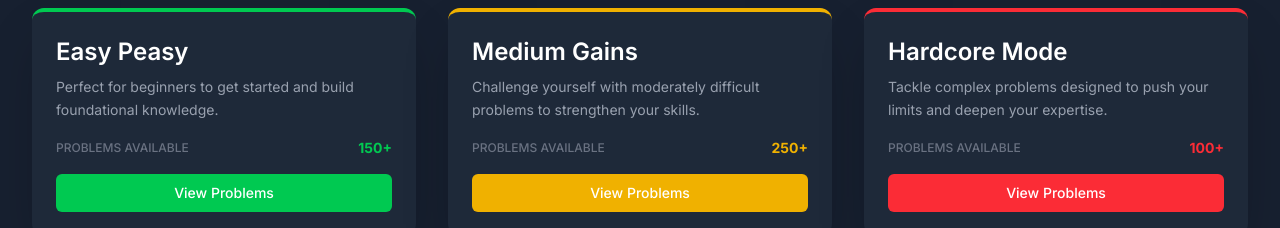
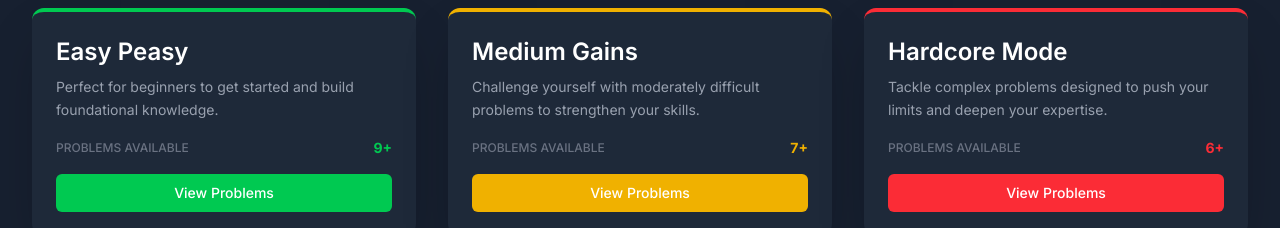
Before and after one commit to Siddharth9304/HackForge, a React (Vite) app in the folder Frontend/: page / in a window 1280 px wide. Shown: the part 1520-1748 px from the top of the page. Built offline with nearby package versions, Linux system fonts and the light colour scheme; no server answers.

Commit message:
fixed  minor bugs

```diff
--- a/Frontend/src/components/HomePage/ProblemHighlights.jsx
+++ b/Frontend/src/components/HomePage/ProblemHighlights.jsx
@@ -16,7 +16,7 @@ const ProblemHighlights = () => (
           borderColor="border-t-green-500"
           textColor="text-green-500"
           bgColor="bg-green-500"
-          problemsCount={150}
+          problemsCount={9}
         />
         <ProblemHighlightCard
           title="Medium Gains"
@@ -24,7 +24,7 @@ const ProblemHighlights = () => (
           borderColor="border-t-yellow-500"
           textColor="text-yellow-500"
           bgColor="bg-yellow-500"
-          problemsCount={250}
+          problemsCount={7}
         />
         <ProblemHighlightCard
           title="Hardcore Mode"
@@ -32,7 +32,7 @@ const ProblemHighlights = () => (
           borderColor="border-t-red-500"
           textColor="text-red-500"
           bgColor="bg-red-500"
-          problemsCount={100}
+          problemsCount={6}
         />
       </div>
     </div>
--- a/Frontend/src/components/shared/SocialButton.jsx
+++ b/Frontend/src/components/shared/SocialButton.jsx
@@ -1,6 +1,6 @@
 import React from 'react';
 
-const SocialButton = ({ providerName, icon, onClick, className }) => {
+const SocialButton = ({ providerName, icon, onClick, className, action="Sign in" }) => {
   return (
     <button
       type="button"
@@ -17,7 +17,7 @@ const SocialButton = ({ providerName, icon, onClick, className }) => {
                 }`}
     >
       <span className="mr-2 flex items-center justify-center h-5 w-5">{icon}</span>
-      Sign in with {providerName}
+      {`${action} with ${providerName}`}
     </button>
   );
 };
--- a/Frontend/src/pages/AccountPage.jsx
+++ b/Frontend/src/pages/AccountPage.jsx
@@ -85,7 +85,7 @@ const AccountPage = () => {
   const [profileImageUrl, setProfileImageUrl] = useState(user?.profileImageUrl || '');
   const [isEmailVerified, setIsEmailVerified] = useState(user?.emailVerified);
   const [googleConnected, setGoogleConnected] = useState(false);
-  const [githubConnected, setGithubConnected] = useState(true);
+  const [githubConnected, setGithubConnected] = useState(false);
   const [isVerificationLinkSent, setIsVerificationLinkSent] = useState(false);
   const [loadingEmailVerification, setLoadingEmailVerification] = useState(false);
   const [loadingSaveProfile, setLoadingSaveProfile] = useState(false);
@@ -361,7 +361,7 @@ const AccountPage = () => {
                     {...register('emailId', { required: 'Email cannot be empty' })}
                     className="w-full px-3 py-2 rounded-md focus:ring-orange-500 focus:border-orange-500 sm:text-sm bg-white dark:bg-slate-700 border border-slate-300 dark:border-slate-600"
                   />
-                  {errors.email && <p className="mt-1 text-sm text-red-500">{errors.email.message}</p>}
+                  {errors.emailId && <p className="mt-1 text-sm text-red-500">{errors.emailId.message}</p>}
                 </>
               ) : (
                 <span>{user?.emailId}</span>
@@ -477,7 +477,7 @@ const AccountPage = () => {
               alert('Disconnect Google clicked');
               setGoogleConnected(false);
             }}
-            connectedEmail={googleConnected ? 'john.doe@gmail.com' : undefined}
+            connectedEmail={googleConnected ? user?.emailId : undefined}
           />
           <ConnectionButton
             serviceName="GitHub"
@@ -491,7 +491,7 @@ const AccountPage = () => {
               alert('Disconnect GitHub clicked');
               setGithubConnected(false);
             }}
-            connectedEmail={githubConnected ? 'johndoe-gh' : undefined}
+            connectedEmail={githubConnected ? user?.username : undefined}
           />
         </div>
       </Section>
@@ -500,6 +500,7 @@ const AccountPage = () => {
       <Section title="Security">
         <div className="space-y-4">
           <button
+            onClick={() => {alert("Service currently unavailable, Please try again later.")}}
             className="w-full sm:w-auto flex items-center justify-center sm:justify-start px-6 py-3 text-sm font-medium rounded-md transition-colors
                              text-slate-700 bg-slate-200 hover:bg-slate-300
                              dark:text-white dark:bg-slate-600 dark:hover:bg-slate-500"
@@ -510,6 +511,7 @@ const AccountPage = () => {
             <h3 className="font-medium text-slate-800 dark:text-slate-100 mb-1">Two-Factor Authentication (2FA)</h3>
             <p className="text-sm text-slate-600 dark:text-slate-400 mb-3">Add an extra layer of security to your account.</p>
             <button
+              onClick={() => {alert("Service currently unavailable, Please try again later.")}}
               className="px-4 py-2 text-sm font-medium rounded-md border transition-colors
                                text-slate-700 border-slate-400 hover:bg-slate-200
                                dark:text-slate-300 dark:border-slate-500 dark:hover:bg-slate-600"
--- a/Frontend/src/pages/SignupPage.jsx
+++ b/Frontend/src/pages/SignupPage.jsx
@@ -149,11 +149,13 @@ const SignupPage = () => {
               providerName="Google"
               icon={<GoogleIcon className="h-5 w-5" />}
               onClick={() => handleSocialLogin('google')}
+              action={'Sign up'}
             />
             <SocialButton
               providerName="GitHub"
               icon={<GithubIcon className="h-5 w-5 text-slate-800 dark:text-slate-100" />}
               onClick={() => handleSocialLogin('github')}
+              action={'Sign up'}
             />
             {/* <SocialButton
               providerName="LinkedIn"
```
